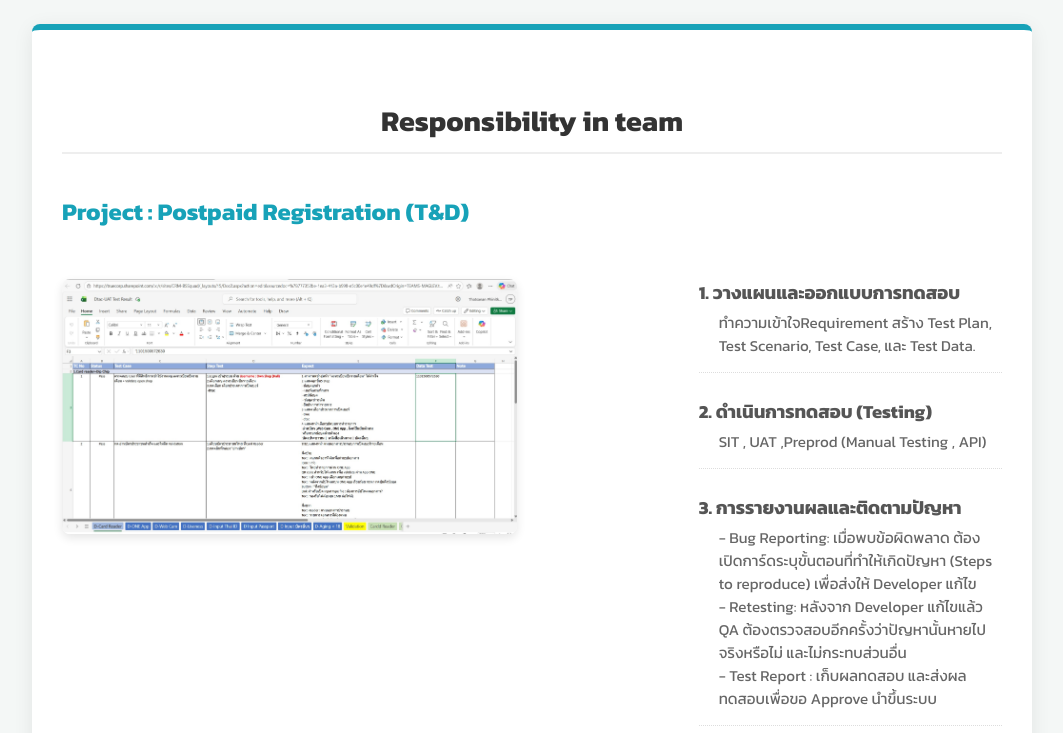
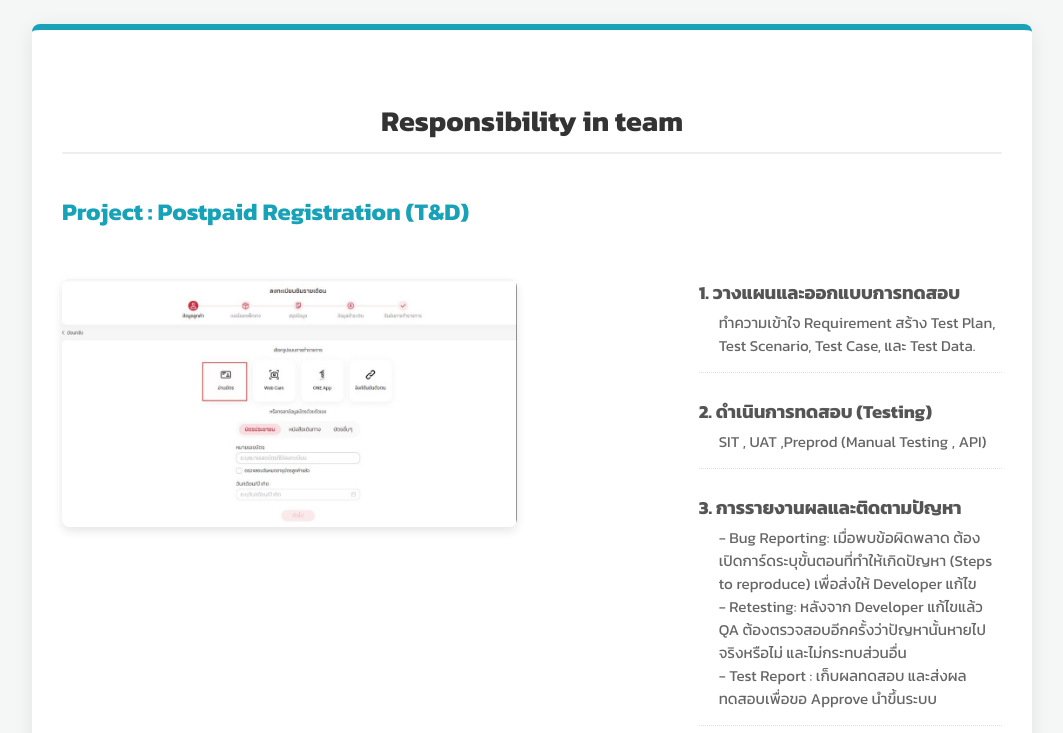
Before and after one commit to Artit-Tongsri/Thatsanan-One-on-One, a plain HTML site: page responsibility.html in a window 1280 px wide. Shown: the part 67-800 px from the top of the page, without its empty margins (108-1171 px from the left). Drawn offline with Linux system fonts and the light colour scheme.

Commit message:
Update responsibility.html

```diff
--- a/responsibility.html
+++ b/responsibility.html
@@ -34,13 +34,13 @@
 
                     <h2 class="learning-title">Project : Postpaid Registration (T&D)</h2>
                     <div class="image-side">
-                    <label><img src="2. Image Project/testcase.jpg" alt="ภาพการติดตั้งระบบและคอมมิชชันนิ่ง" width="1000" height="800"></label>
+                    <label><img src="2. Image Project/U.jpg" alt="ภาพการติดตั้งระบบและคอมมิชชันนิ่ง" width="1000" height="800"></label>
                     </div>
                     <div class="learning-list">
 
                         <div class="learning-item">
                             <h3>1. วางแผนและออกแบบการทดสอบ</h3>
-                            <p>ทำความเข้าใจRequirement  สร้าง Test Plan, Test Scenario, Test Case, และ Test Data. </p>
+                            <p>ทำความเข้าใจ Requirement  สร้าง Test Plan, Test Scenario, Test Case, และ Test Data. </p>
                         </div>
 
                         <div class="learning-item">
```
